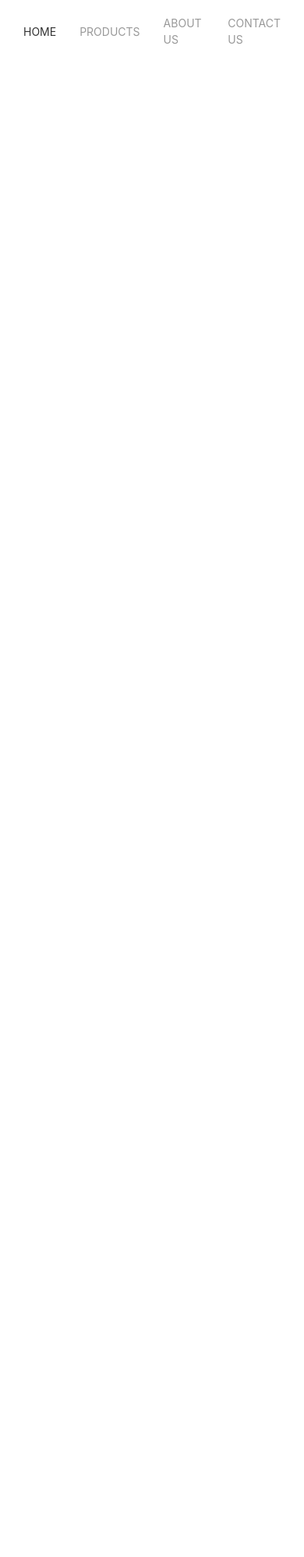
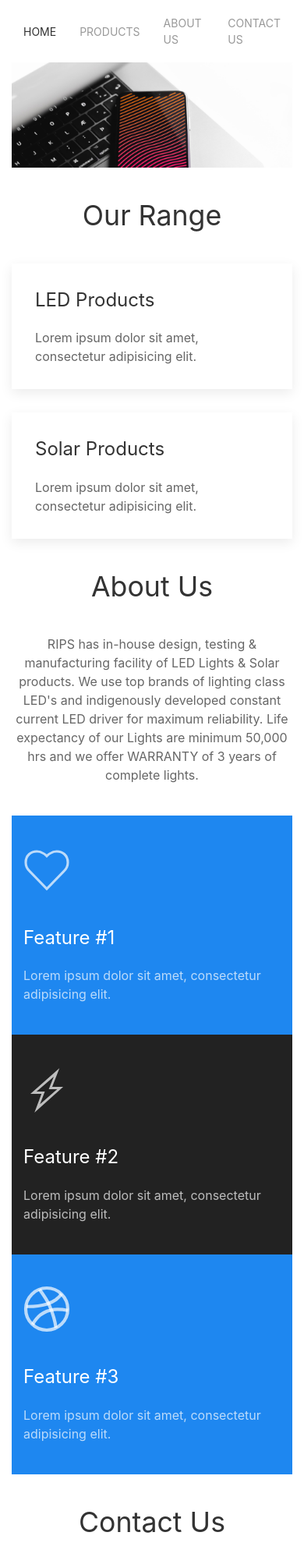
Before and after one commit to aakashagarwal6898/ripslight-website, a plain HTML site: page index.html in a window 390 px wide. Shown: the top 1997 px of the page at 78% size. Before the commit the page ends 844 px from the top, so only its background shows below. Drawn offline with Linux system fonts and the light colour scheme.

Commit message:
defined layout and added basic elements

```diff
--- a/index.html
+++ b/index.html
@@ -11,8 +11,8 @@
         <script src="scripts/uikit-icons.min.js"></script>
 
     </head>
-    <body>
-        <nav class="uk-container uk-container-expand" uk-navbar>
+    <body class="uk-container">
+        <nav class="uk-container" uk-navbar>
             <div class="uk-navbar-right">
                 <ul class="uk-navbar-nav">
                     <li class="uk-active"><a href="#">Home</a></li>
@@ -23,6 +23,112 @@
             </div>
         </nav>
 
+        <div class="uk-position-relative uk-visible-toggle uk-light" uk-slideshow="autoplay: true; ratio: 8:3">
+            <ul class="uk-slideshow-items">
+                <li>
+                    <img src="images/img1.jpg" alt="">
+
+                </li>
+                <li>
+                    <img src="images/img2.jpg" alt="">
+                </li>
+                <li>
+                    <img src="images/img3.jpg" alt="">
+                </li>
+            </ul>
+
+            <a class="uk-position-center-left uk-position-small uk-hidden-hover" href="#" uk-slidenav-previous uk-slideshow-item="previous"></a>
+            <a class="uk-position-center-right uk-position-small uk-hidden-hover" href="#" uk-slidenav-next uk-slideshow-item="next"></a>
+
+        </div>
+
+        <h1 class="uk-text-center uk-margin-medium-bottom">Our Range</h1>
+
+        <div class="uk-child-width-1-2@s uk-grid-match" uk-grid>
+            <div>
+
+                <div class="uk-card uk-card-large uk-card-default uk-card-hover uk-card-body">
+                    <h3 class="uk-card-title">LED Products</h3>
+                    <p>Lorem ipsum dolor sit amet, consectetur adipisicing elit.</p>
+                </div>
+            </div>
+            <div>
+                <div class="uk-card uk-card-large uk-card-default uk-card-hover uk-card-body">
+                    <h3 class="uk-card-title">Solar Products</h3>
+                    <p>Lorem ipsum dolor sit amet, consectetur adipisicing elit.</p>
+                </div>
+            </div>
+
+        </div>
+
+        <h1 class="uk-text-center uk-margin-large">About Us</h1>
+        <p class="uk-text-center uk-text-regular">RIPS has in-house design, testing & manufacturing facility of LED Lights & Solar products. We use top brands of lighting class LED's and indigenously developed constant current LED driver for maximum reliability. Life expectancy of our Lights are minimum 50,000 hrs and we offer WARRANTY of 3 years of complete lights.</p>
+
+        <div class="uk-child-width-1-3@m uk-grid-small uk-grid-collapse uk-margin-large" uk-grid>
+            <div>
+                <div class="uk-tile uk-tile-primary">
+                    <span uk-icon="icon:heart; ratio: 3"></span>
+                    <h3 class="uk-card-title">Feature #1</h3>
+                    <p>Lorem ipsum dolor sit amet, consectetur adipisicing elit.</p>
+                </div>
+            </div>
+            <div>
+                <div class="uk-tile uk-tile-secondary">
+                    <span uk-icon="icon:bolt; ratio: 3"></span>
+                    <h3 class="uk-card-title">Feature #2</h3>
+                    <p>Lorem ipsum dolor sit amet, consectetur adipisicing elit.</p>
+                </div>
+            </div>
+            <div>
+                <div class="uk-tile uk-tile-primary">
+                    <span uk-icon="icon:dribbble; ratio: 3"></span>
+                    <h3 class="uk-card-title">Feature #3</h3>
+                    <p>Lorem ipsum dolor sit amet, consectetur adipisicing elit.</p>
+                </div>
+            </div>
+        </div>
+
+
+        <h1 class="uk-text-center uk-margin-large">Contact Us</h1>
+
+        <div class="uk-child-width-1-2@s uk-grid-match" uk-grid>
+            <div class="uk-card uk-card-large uk-card-default uk-card-body uk-align-center">
+
+                <form class="uk-form-width-larger">
+                    <fieldset class="uk-fieldset">
+
+                        <div class="uk-margin">
+                            <p>Name:</p>
+                            <input class="uk-input" type="text" placeholder="">
+                        </div>
+
+                        <div class="uk-margin">
+                            <p>Email address:</p>
+                            <input class="uk-input" type="text" placeholder="">
+                        </div>
+                        <div class="uk-margin">
+                            <p>Contact number:</p>
+                            <input class="uk-input" type="text" placeholder="">
+                        </div>
+                        <div class="uk-margin">
+                            <p>Tell us about your requirements:</p>
+                            <textarea class="uk-textarea" rows="5" placeholder=""></textarea>
+                        </div>
+
+                        <button class="uk-button uk-button-default uk-align-right">SUBMIT</button>
+
+
+
+
+
+
+                    </fieldset>
+
+                </form>
+
+            </div>
+
+        </div>
 
     </body>
 
```
Also changed, not shown: images/img1.jpg (added), images/img2.jpg (added), images/img3.jpg (added).
